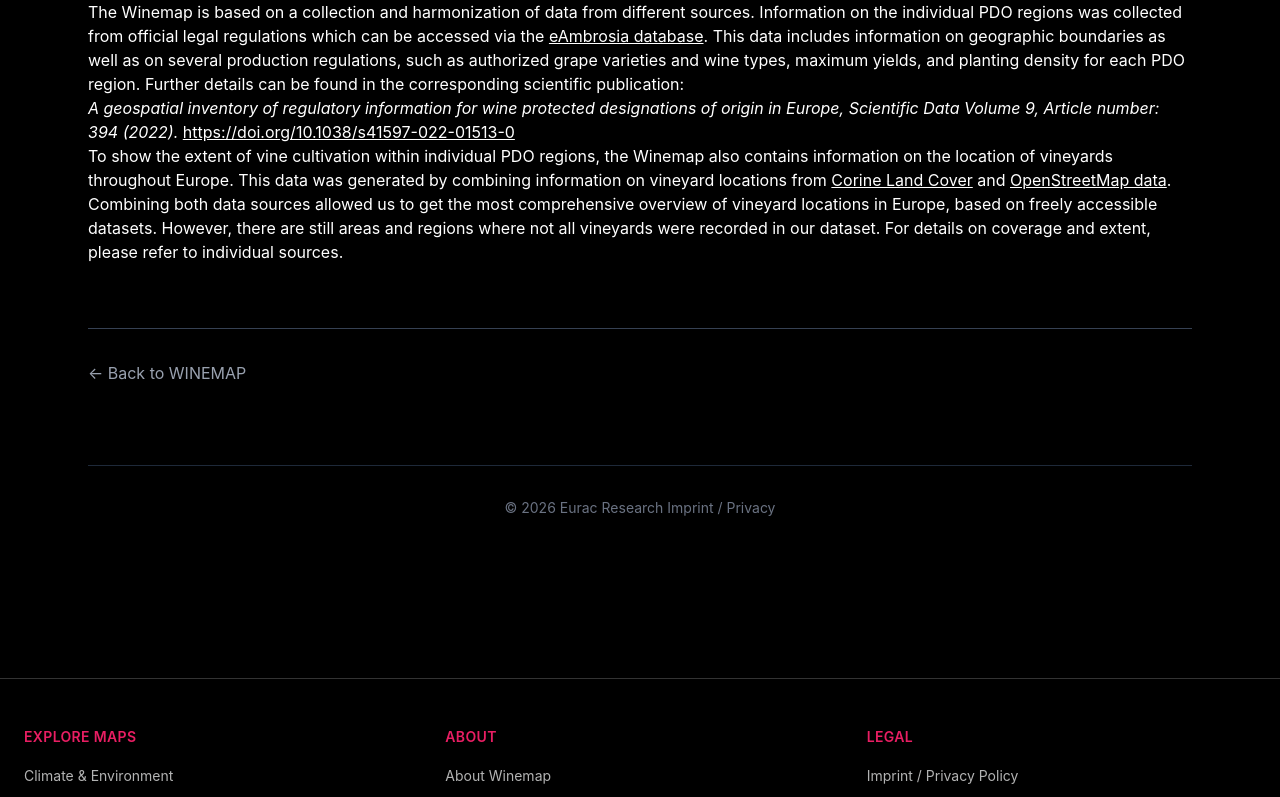
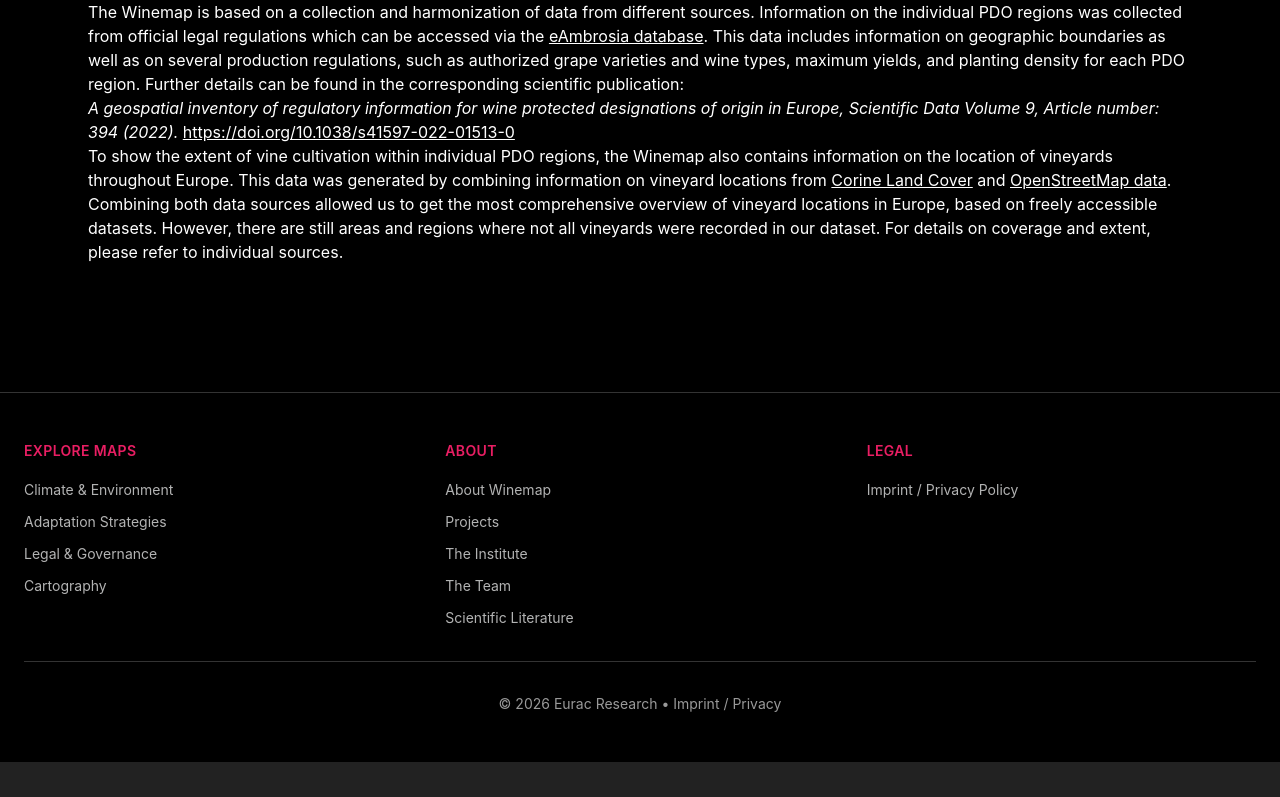
Before and after one commit to Eurac-Research/winemap, a Next.js app: page /legal/eu-policy in a window 1280 px wide. Shown: the part 2107-2904 px from the top of the page. After the commit the page ends 2869 px from the top, so only its background shows below. Built offline with nearby package versions, Linux system fonts and the light colour scheme.

Commit message:
remove redundant small footers

```diff
--- a/src/app/adaptation/pilot-experiences/page.tsx
+++ b/src/app/adaptation/pilot-experiences/page.tsx
@@ -126,17 +126,6 @@ export default function PilotExperiencesPage() {
             </div>
           ))}
         </div>
-
-        {/* Back Link */}
-        <div className="text-center">
-          <Link
-            href="/adaptation"
-            className="text-white/60 hover:text-white transition-colors inline-flex items-center gap-2"
-          >
-            <span>←</span>
-            Back to Adaptation Map
-          </Link>
-        </div>
       </div>
 
       {/* Video Modal */}
--- a/src/app/climate-environment/climate/page.tsx
+++ b/src/app/climate-environment/climate/page.tsx
@@ -86,12 +86,6 @@ export default function ClimateIndicatorsPage() {
               ) : null}
             </section>
           ))}
-
-          <div className="border-t border-gray-700 pt-8">
-            <Link href="/climate-environment" className="inline-flex items-center gap-2 text-sm text-gray-400 transition-colors hover:text-white">
-              {"<-"} Back to Climate and Environment
-            </Link>
-          </div>
         </article>
       </div>
     </main>
--- a/src/app/climate-environment/ecosystem-services/page.tsx
+++ b/src/app/climate-environment/ecosystem-services/page.tsx
@@ -101,11 +101,6 @@ export default function EcosystemServicesPage() {
             </section>
           ))}
 
-          <div className="border-t border-gray-700 pt-8">
-            <Link href="/climate-environment" className="inline-flex items-center gap-2 text-sm text-gray-400 transition-colors hover:text-white">
-              {"<-"} Back to Climate and Environment
-            </Link>
-          </div>
         </article>
       </div>
     </main>
--- a/src/app/climate-environment/vulnerability/page.tsx
+++ b/src/app/climate-environment/vulnerability/page.tsx
@@ -88,11 +88,6 @@ export default function VulnerabilityPage() {
             </section>
           ))}
 
-          <div className="border-t border-gray-700 pt-8">
-            <Link href="/climate-environment" className="inline-flex items-center gap-2 text-sm text-gray-400 transition-colors hover:text-white">
-              {"<-"} Back to Climate and Environment
-            </Link>
-          </div>
         </article>
       </div>
     </main>
--- a/src/app/legal/eu-policy/page.tsx
+++ b/src/app/legal/eu-policy/page.tsx
@@ -179,28 +179,7 @@ export default function ClimateIndicatorsPage() {
             </p>
           </section>
 
-          {/* Back to top link */}
-          <div className="mt-16 pt-8 border-t border-gray-700">
-            <Link
-              href="/"
-              className="text-gray-400 hover:text-white transition-colors inline-flex items-center gap-2"
-            >
-              ← Back to WINEMAP
-            </Link>
-          </div>
         </article>
-
-      {/* Footer */}
-      <footer className="border-t border-gray-800 mt-20 py-8">
-        <div className="container mx-auto px-6 text-center text-sm text-gray-500">
-          <p>
-            © {new Date().getFullYear()} Eurac Research{" "}
-            <Link href="/imprint-privacy" className="underline hover:text-gray-400">
-              Imprint / Privacy
-            </Link>
-          </p>
-        </div>
-      </footer>
     </div>
   </main>
   );
--- a/src/app/legal/participatory-approaches/page.tsx
+++ b/src/app/legal/participatory-approaches/page.tsx
@@ -59,12 +59,6 @@ export default function VulnerabilityPage() {
             </figure>
 
           </section>
-
-          <div className="border-t border-gray-700 pt-8">
-            <Link href="/legal" className="inline-flex items-center gap-2 text-sm text-gray-400 transition-colors hover:text-white">
-              {"<-"} Back to Governance
-            </Link>
-          </div>
         </article>
       </div>
     </main>
```
